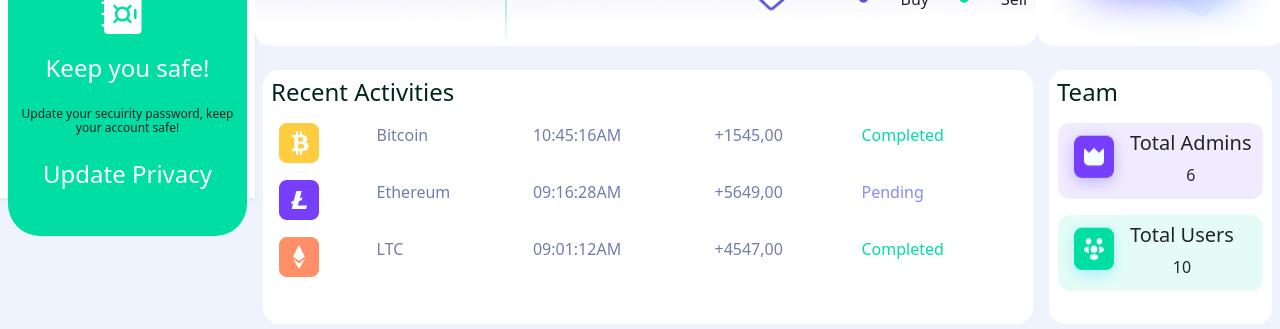
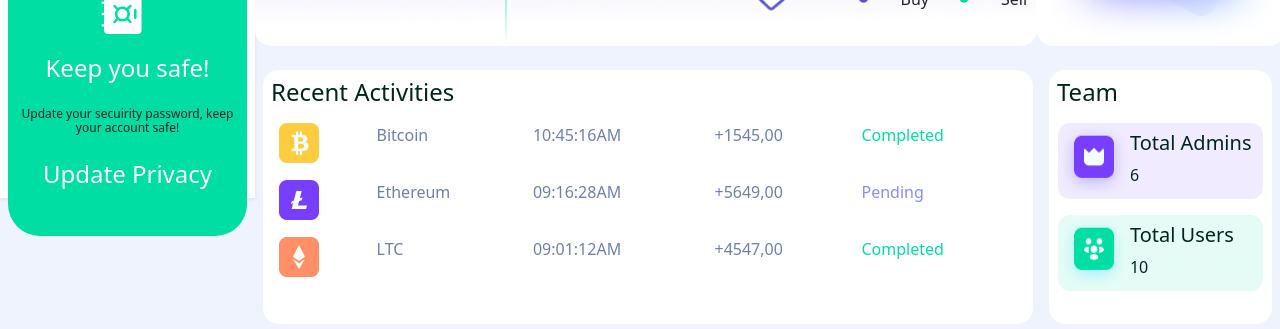
Before and after one commit to Sandun-Induranga/React-Dashboard, a React (Create React App) app: page / in a window 1280 px wide. Shown: the part 602-931 px from the top of the page. Built offline with nearby package versions, Linux system fonts and the light colour scheme.

Commit message:
Dashboard Completed

```diff
--- a/src/components/team/team.css
+++ b/src/components/team/team.css
@@ -2,6 +2,7 @@
     width: 300px;
     height: 254px;
     border-radius: 16px;
+    text-align: left;
 }
 .team h1{
     color: #00261C;
@@ -15,8 +16,13 @@
     height: 76px;
     background: rgba(120, 62, 253, 0.1);
     border-radius: 12px;
+    color: #00261C;
 }
 
 .team > aside> section:last-child{
     background: rgba(0, 222, 163, 0.1);
 }
+
+.team h5{
+    font-weight: normal;
+}
```
